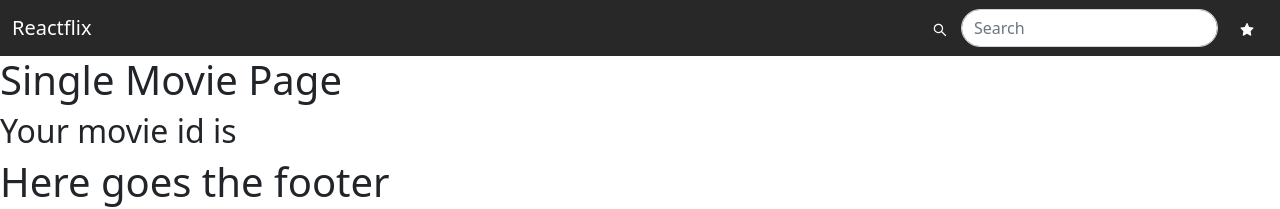
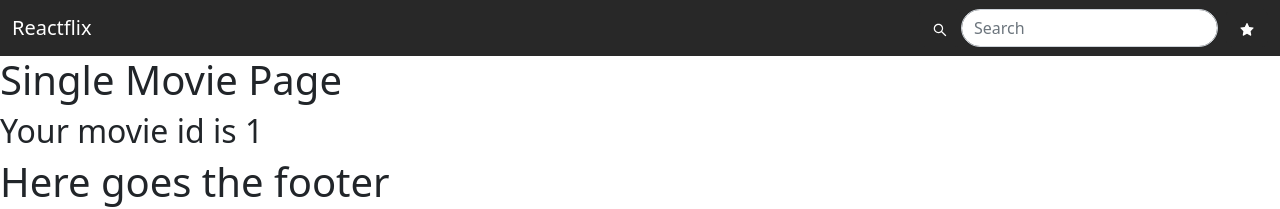
Before and after one commit to Tutorias-de-programacion/ReactFinalProject, a React (Vite) app: page /movie/1 in a window 1280 px wide. Shown: the top 209 px of the page. Built offline with nearby package versions, Linux system fonts and the light colour scheme.

Commit message:
[Ti-32][Fix] correct movieId param title.

```diff
--- a/src/App.jsx
+++ b/src/App.jsx
@@ -22,7 +22,7 @@ function App() {
 
         {/*Dynamic links */}
         <Route path="/search/:query" element={<SearchPage />} />
-        <Route path="/movie/:id" element={<SingleMoviePage />} />
+        <Route path="/movie/:movieId" element={<SingleMoviePage />} />
         <Route path="/error/:errorCode" element={<ErrorPage />} />
 
         {/*Unknown pages*/}
--- a/src/pages/singleMoviePage/singleMoviePage.jsx
+++ b/src/pages/singleMoviePage/singleMoviePage.jsx
@@ -7,7 +7,7 @@ const SingleMoviePage = () => {
   return (
     <>
       <h1>Single Movie Page</h1>
-      <h2>Your movie id is{movieId}</h2>
+      <h2>Your movie id is {movieId}</h2>
     </>
   );
 };
```
